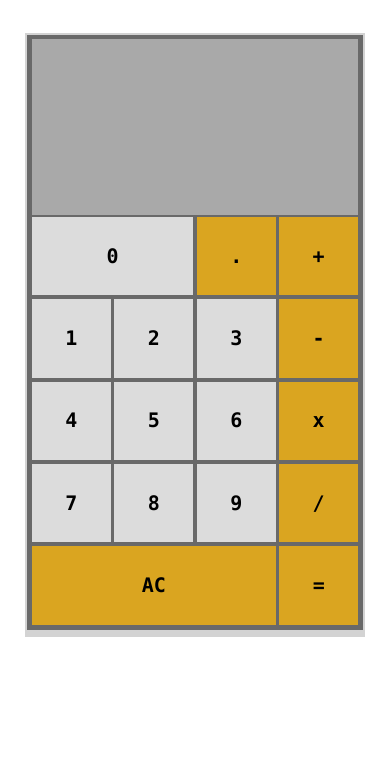
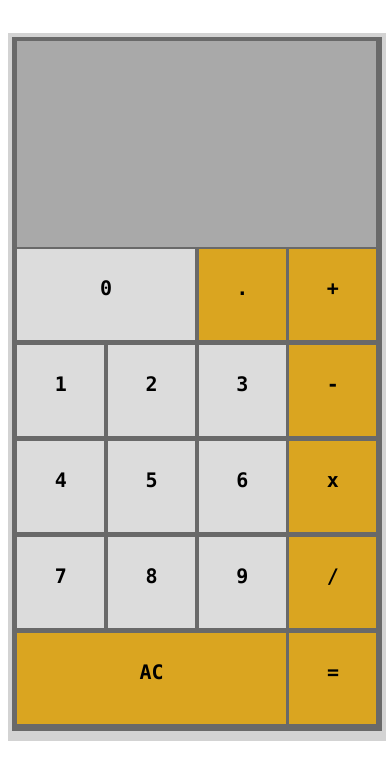
Before and after one commit to elizajing/calculator, a React app: page / in a window 390 px wide. Shown: the top 780 px of the page. Built offline with nearby package versions, Linux system fonts and the light colour scheme; the HTML template or start-up script is replaced by a standard one.

Commit message:
Larger calculator backgroun

```diff
--- a/src/App.css
+++ b/src/App.css
@@ -14,8 +14,9 @@
 }
 @media screen and (max-width: 768px) {
   .background{
-    height: 600px;
-    width: 90%;
+    height: 700px;
+    width: 99%;
+    padding: 1%;
   }
 }
 .blackBackground{
--- a/src/App.js
+++ b/src/App.js
@@ -1,6 +1,4 @@
 import React, { Component } from 'react';
-// import logo from './logo.svg';
-// import styles from './App.css';
 import styles from './App.css';
 
 class App extends Component {
--- a/src/index.html
+++ b/src/index.html
@@ -3,7 +3,6 @@
   <head>
     <meta charset="UTF-8">
     <title>Calculator</title>
-    <!-- <link rel="icon" type="image/png" href="images/calculator.png"/> -->
     <meta name="viewport" content="width=device-width, initial-scale=1.0">
   </head>
   <body>
```
